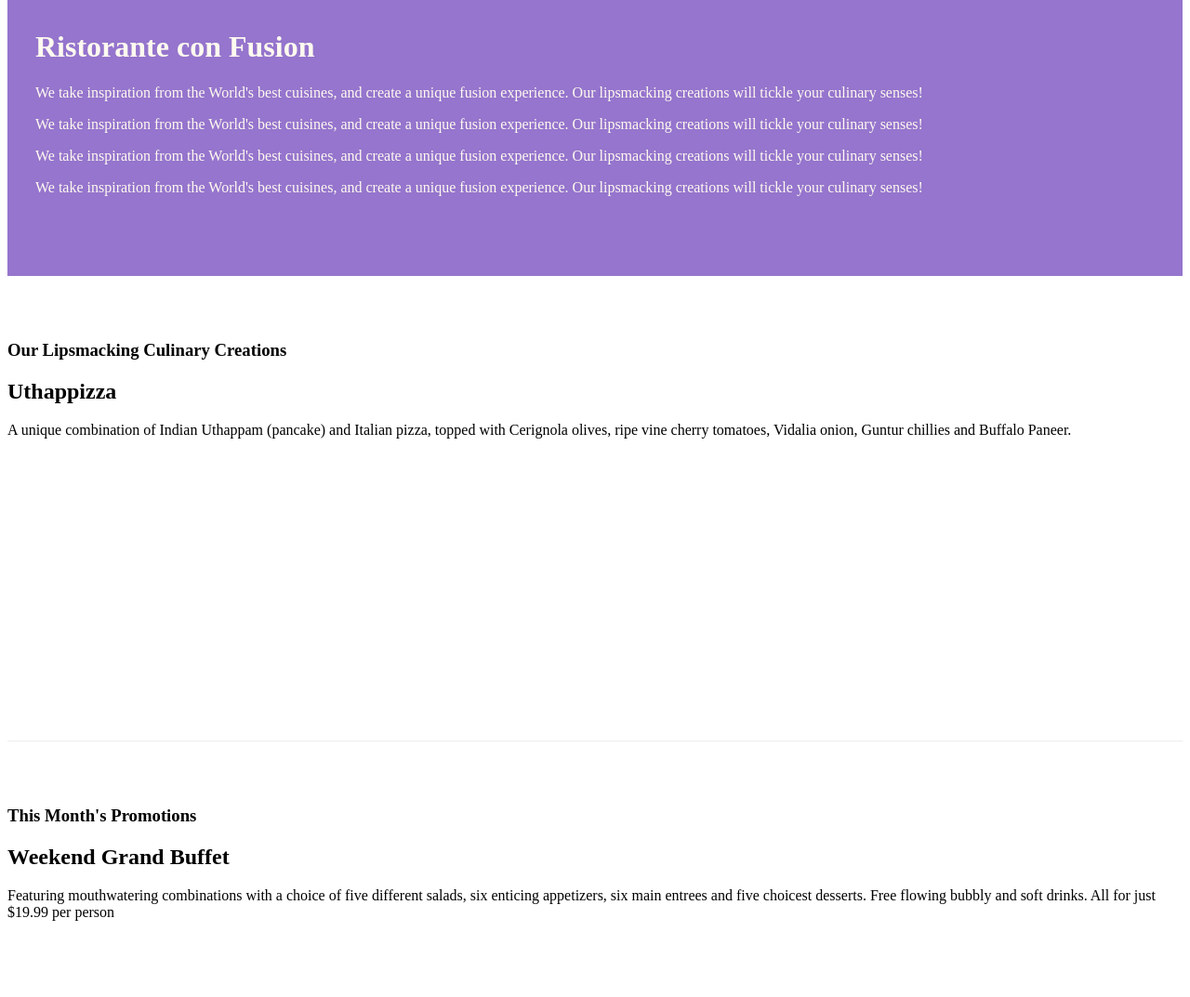
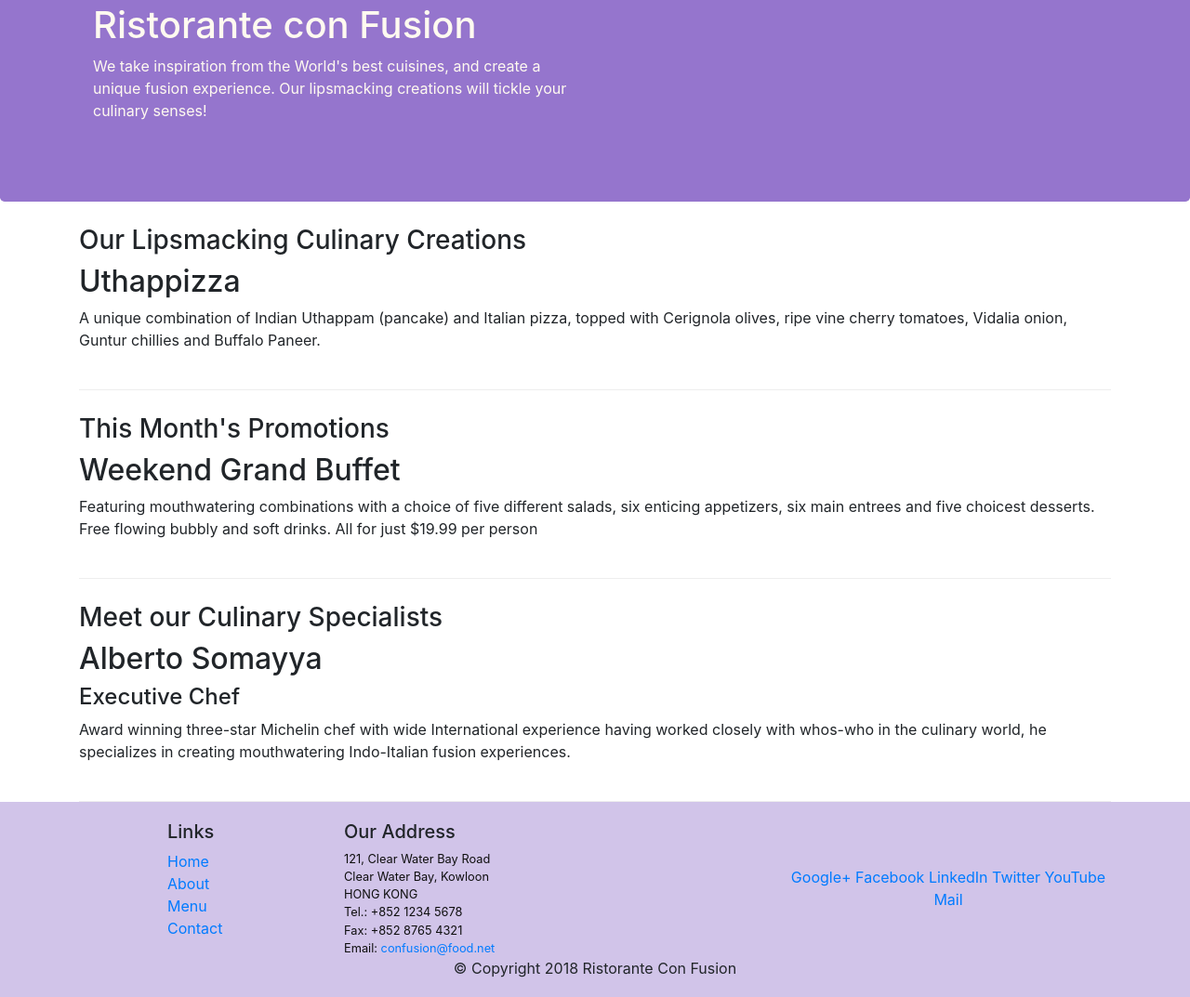
Before and after one commit to NaomiChoy03/conFusion, a website: page index.html in a window 1280 px wide. Shown: the part 67-1140 px from the top of the page at 93% size. Drawn offline with nearby package versions, Linux system fonts and the light colour scheme.

Commit message:
Assignment 1

```diff
--- /dev/null
+++ b/aboutus.html
@@ -0,0 +1,105 @@
+<!DOCTYPE html>
+<html lang="en">
+
+<head>
+    <!-- Required meta tags always come first -->
+    <meta charset="utf-8">
+    <meta name="viewport" content="width=device-width, initial-scale=1,
+    shrink-to-fit=no">
+    <meta http-equiv="x-ua-compatible" content="ie=edge">
+    <!-- Bootstrap CSS -->
+    <link rel="stylesheet" href="node_modules/bootstrap/dist/css/bootstrap.min.css">
+    <link rel="stylesheet" href="css/styles.css">
+    <title>Ristorante Con Fusion: About Us</title>
+</head>
+
+<body>
+    <header class="jumbotron">
+        <div class="container">
+            <div class="row row-header">
+                <div class="col-12 col-sm-6">
+                    <h1>Ristorante con Fusion</h1>
+                    <p>We take inspiration from the World's best cuisines, and create a unique fusion experience. Our lipsmacking creations will tickle your culinary senses!</p>
+                </div>
+                <div class="col-12 col-sm">
+                </div>
+            </div>
+        </div>
+    </header>
+
+    <div class="container">
+        <div class="row row-header">
+            <div class="col-12">
+               <h3>About Us</h3>
+            </div>
+        </div>
+
+        <div class="row row-content">
+            <div class="col-sm-6">
+                <h2>Our History</h2>
+                <p>Started in 2010, Ristorante con Fusion quickly established itself as a culinary icon par excellence in Hong Kong. With its unique brand of world fusion cuisine that can be found nowhere else, it enjoys patronage from the A-list clientele in Hong Kong.  Featuring four of the best three-star Michelin chefs in the world, you never know what will arrive on your plate the next time you visit us.</p>
+                <p>The restaurant traces its humble beginnings to <em>The Frying Pan</em>, a successful chain started by our CEO, Mr. Peter Pan, that featured for the first time the world's best cuisines in a pan.</p>
+            </div>
+            <div>
+            </div>
+        </div>
+
+        <div  class="row row-content">
+            <div class="col-12">
+                <h2>Corporate Leadership</h2>
+                <h3>Peter Pan <small>Chief Epicurious Officer</small></h3>
+                <p class="d-none d-sm-block">Our CEO, Peter, credits his hardworking East Asian immigrant parents who undertook the arduous journey to the shores of America with the intention of giving their children the best future. His mother's wizardy in the kitchen whipping up the tastiest dishes with whatever is available inexpensively at the supermarket, was his first inspiration to create the fusion cuisines for which <em>The Frying Pan</em> became well known. He brings his zeal for fusion cuisines to this restaurant, pioneering cross-cultural culinary connections.</p>
+                <h3>Dhanasekaran Witherspoon <small>Chief Food Officer</small></h3>
+                <p class="d-none d-sm-block">Our CFO, Danny, as he is affectionately referred to by his colleagues, comes from a long established family tradition in farming and produce. His experiences growing up on a farm in the Australian outback gave him great appreciation for varieties of food sources. As he puts it in his own words, <em>Everything that runs, wins, and everything that stays, pays!</em></p>
+                <h3>Agumbe Tang <small>Chief Taste Officer</small></h3>
+                <p class="d-none d-sm-block">Blessed with the most discerning gustatory sense, Agumbe, our CTO, personally ensures that every dish that we serve meets his exacting tastes. Our chefs dread the tongue lashing that ensues if their dish does not meet his exacting standards. He lives by his motto, <em>You click only if you survive my lick.</em></p>
+                <h3>Alberto Somayya <small>Executive Chef</small></h3>
+                <p class="d-none d-sm-block">Award winning three-star Michelin chef with wide International experience having worked closely with whos-who in the culinary world, he specializes in creating mouthwatering Indo-Italian fusion experiences. He says, <em>Put together the cuisines from the two craziest cultures, and you get a winning hit! Amma Mia!</em></p>
+            </div>
+       </div>
+    </div>
+
+    <footer class="footer">
+        <div class="container">
+            <div class="row">
+                <div class="col-4 offset-1 col-sm-2">
+                    <h5>Links</h5>
+                    <ul class="list-unstyled">
+                        <li><a href="index.html">Home</a></li>
+                        <li><a href="aboutus.html">About</a></li>
+                        <li><a href="#">Menu</a></li>
+                        <li><a href="#">Contact</a></li>
+                    </ul>
+                </div>
+                <div class="col-7 col-sm-5">
+                    <h5>Our Address</h5>
+                    <address>
+		              121, Clear Water Bay Road<br>
+		              Clear Water Bay, Kowloon<br>
+		              HONG KONG<br>
+		              Tel.: +852 1234 5678<br>
+		              Fax: +852 8765 4321<br>
+		              Email: <a href="mailto:confusion@food.net">confusion@food.net</a>
+		           </address>
+                </div>
+                <div class="col-12 col-sm-4 align-self-center">
+                    <div class="text-center">
+                        <a href="http://google.com/+">Google+</a>
+                        <a href="http://www.facebook.com/profile.php?id=">Facebook</a>
+                        <a href="http://www.linkedin.com/in/">LinkedIn</a>
+                        <a href="http://twitter.com/">Twitter</a>
+                        <a href="http://youtube.com/">YouTube</a>
+                        <a href="mailto:">Mail</a>
+                    </div>
+                </div>
+           </div>
+           <div class="row justify-content-center">
+                <div class="col-auto">
+                    <p>© Copyright 2018 Ristorante Con Fusion</p>
+                </div>
+           </div>
+        </div>
+    </footer>
+</body>
+
+</html>
--- a/css/styles.css
+++ b/css/styles.css
@@ -1,13 +1,12 @@
 .row-header {
     margin:0px auto;
-    padding:0px;
 }
 
 .row-content {
     margin:0px auto;
-    padding: 50px 0px 50px 0px;
+    padding: 25px 0px 25px 0px;
     border-bottom: 1px ridge;
-    min-height:400px;
+    min-height:200px;
 }
 .footer {
     background-color: #D1C4E9;
--- a/index.html
+++ b/index.html
@@ -8,7 +8,8 @@
     shrink-to-fit=no">
     <meta http-equiv="x-ua-compatible" content="ie=edge">
     <!-- Bootstrap CSS -->
-    <link href="css/styles.css" rel="stylesheet" href="node_modules/bootstrap/dist/css/bootstrap.min.css">
+    <link rel="stylesheet" href="node_modules/bootstrap/dist/css/bootstrap.min.css">
+    <link rel="stylesheet" href="css/styles.css">
     <title>Ristorante Con Fusion</title>
 </head>
 
@@ -21,64 +22,57 @@
                     <p>We take inspiration from the World's best cuisines, and create a unique fusion experience. Our lipsmacking creations will tickle your culinary senses!</p>
                 </div>
                 <div class="col-12 col-sm">
-                    <p>We take inspiration from the World's best cuisines, and create a unique fusion experience. Our lipsmacking creations will tickle your culinary senses!</p>
-                </div>
-                <div class="col-12 col-sm-4 order-sm-last col-md-3">
-                    <p>We take inspiration from the World's best cuisines, and create a unique fusion experience. Our lipsmacking creations will tickle your culinary senses!</p>
-                </div>
-                <div class="col col-sm order-sm-first col-md">
-                    <p>We take inspiration from the World's best cuisines, and create a unique fusion experience. Our lipsmacking creations will tickle your culinary senses!</p>
                 </div>
             </div>
         </div>
     </header>
 
     <div class="container">
-        <div class="row row-content align-items-center">
+        <div class="row row-content">
             <div>
                 <h3>Our Lipsmacking Culinary Creations</h3>
             </div>
             <div>
                 <h2>Uthappizza</h2>
-                <p>A unique combination of Indian Uthappam (pancake) and Italian pizza, topped with Cerignola olives, ripe vine cherry tomatoes, Vidalia onion, Guntur chillies and Buffalo Paneer.</p>
+                <p class="d-none d-sm-block">A unique combination of Indian Uthappam (pancake) and Italian pizza, topped with Cerignola olives, ripe vine cherry tomatoes, Vidalia onion, Guntur chillies and Buffalo Paneer.</p>
             </div>
         </div>
 
-        <div class="row row-content align-items-center">
+        <div class="row row-content">
             <div>
                 <h3>This Month's Promotions</h3>
             </div>
             <div>
                 <h2>Weekend Grand Buffet</h2>
-                <p>Featuring mouthwatering combinations with a choice of five different salads, six enticing appetizers, six main entrees and five choicest desserts. Free flowing bubbly and soft drinks. All for just $19.99 per person </p>
+                <p class="d-none d-sm-block">Featuring mouthwatering combinations with a choice of five different salads, six enticing appetizers, six main entrees and five choicest desserts. Free flowing bubbly and soft drinks. All for just $19.99 per person </p>
             </div>
         </div>
 
-        <div class="row row-content align-items-center">
+        <div class="row row-content">
             <div>
                 <h3>Meet our Culinary Specialists</h3>
             </div>
             <div>
                 <h2>Alberto Somayya</h2>
                 <h4>Executive Chef</h4>
-                <p>Award winning three-star Michelin chef with wide International experience having worked closely with whos-who in the culinary world, he specializes in creating mouthwatering Indo-Italian fusion experiences. </p>
+                <p class="d-none d-sm-block">Award winning three-star Michelin chef with wide International experience having worked closely with whos-who in the culinary world, he specializes in creating mouthwatering Indo-Italian fusion experiences. </p>
             </div>
         </div>
     </div>
 
     <footer class="footer">
-        <div class="row">
-            <div class="col-4 col-sm-2">
+        <div class="container">
+            <div class="row">
                 <div class="col-4 offset-1 col-sm-2">
                     <h5>Links</h5>
                     <ul class="list-unstyled">
-                        <li><a href="#">Home</a></li>
-                        <li><a href="#">About</a></li>
+                        <li><a href="index.html">Home</a></li>
+                        <li><a href="aboutus.html">About</a></li>
                         <li><a href="#">Menu</a></li>
                         <li><a href="#">Contact</a></li>
                     </ul>
                 </div>
-                <div class="col-12 col-sm-4">
+                <div class="col-7 col-sm-5">
                     <h5>Our Address</h5>
                     <address>
 		              121, Clear Water Bay Road<br>
```
